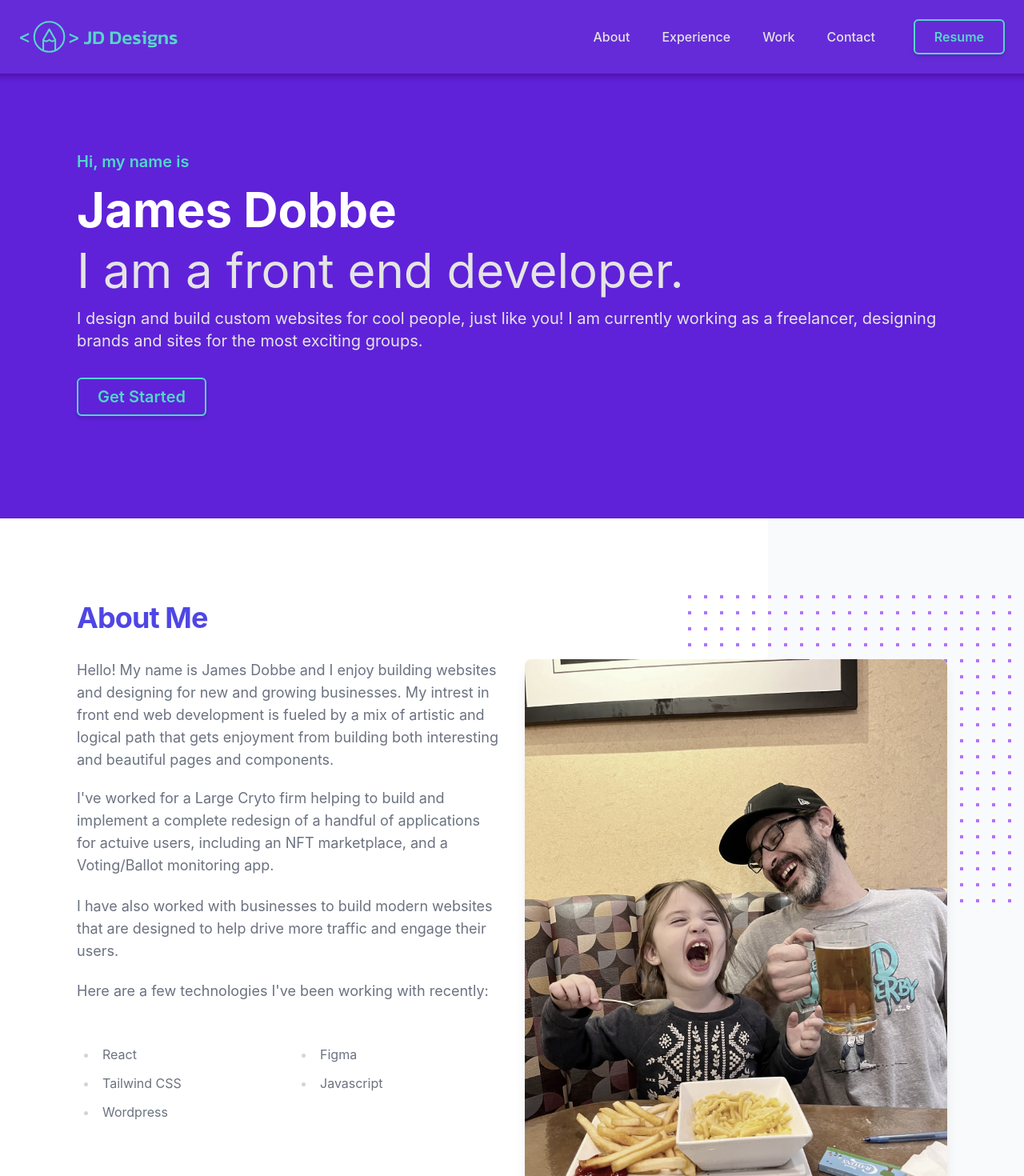
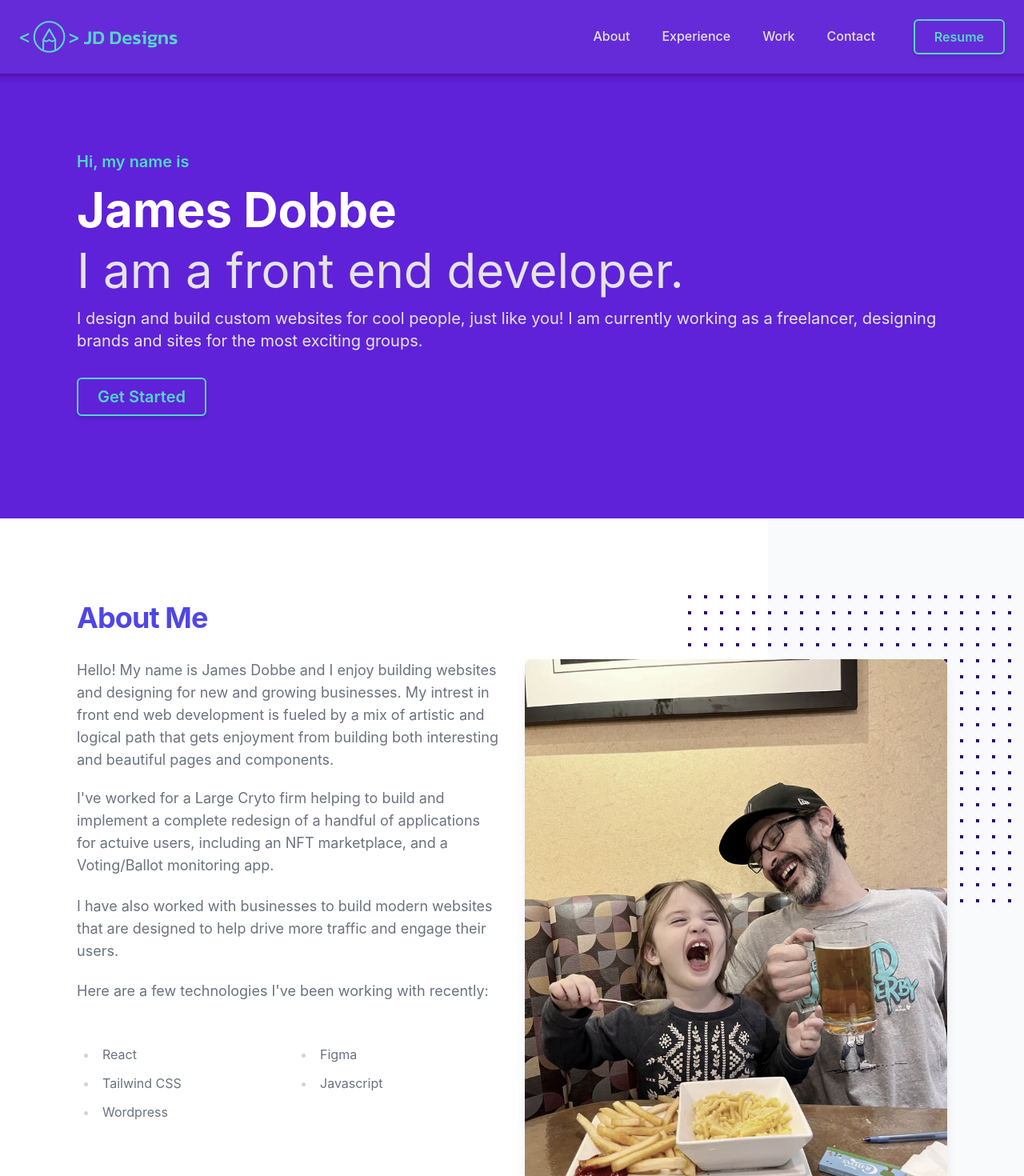
Before and after one commit to dobbe2/portfolio-2023, a React (Create React App) app: page / in a window 1280 px wide. Shown: the top 1470 px of the page at 80% size. Built offline with nearby package versions, Linux system fonts and the light colour scheme.

Commit message:
Styled Nav Links with Underlining hover, adjusted background grid color

```diff
--- a/src/components/Nav-Link.jsx
+++ b/src/components/Nav-Link.jsx
@@ -2,8 +2,9 @@ import React from "react";
 
 export default function NavLink ({ href, label }) {
     return (
-        <a href={ href } className="text-base font-medium text-mercury transition hover:text-viking hover:ease-in-out">
+        <a href={ href } className="group text-base font-medium text-mercury transition hover:text-viking duration-300">
             { label }
+            <span class="block max-w-0 group-hover:max-w-full transition-all duration-500 h-0.5 bg-viking"></span>
         </a>
     )
 }
--- a/src/components/ui/About.jsx
+++ b/src/components/ui/About.jsx
@@ -31,7 +31,7 @@ export default function About() {
                   height={20}
                   patternUnits="userSpaceOnUse"
                 >
-                  <rect x={0} y={0} width={4} height={4} className="text-heliotrope" fill="currentColor" />
+                  <rect x={0} y={0} width={4} height={4} className="text-christale" fill="currentColor" />
                 </pattern>
               </defs>
               <rect width={404} height={384} fill="url(#de316486-4a29-4312-bdfc-fbce2132a2c1)" />
```
